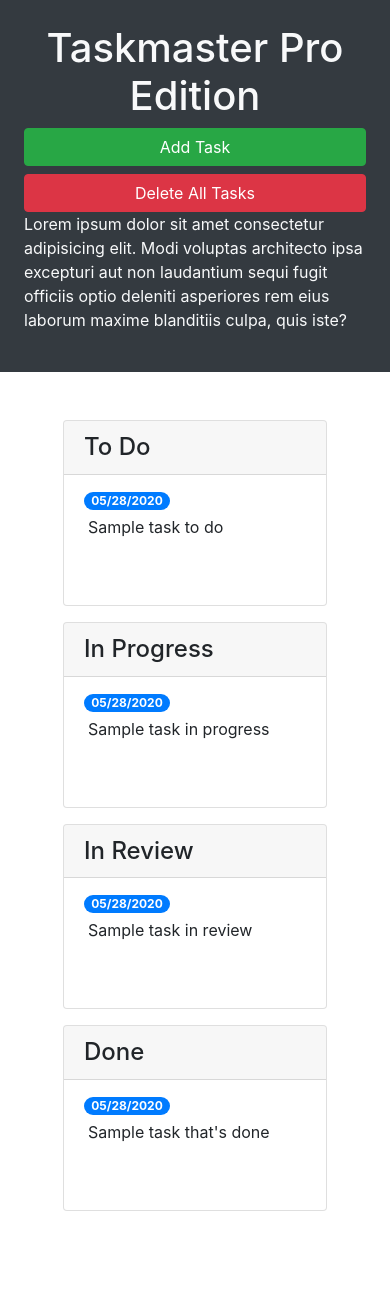
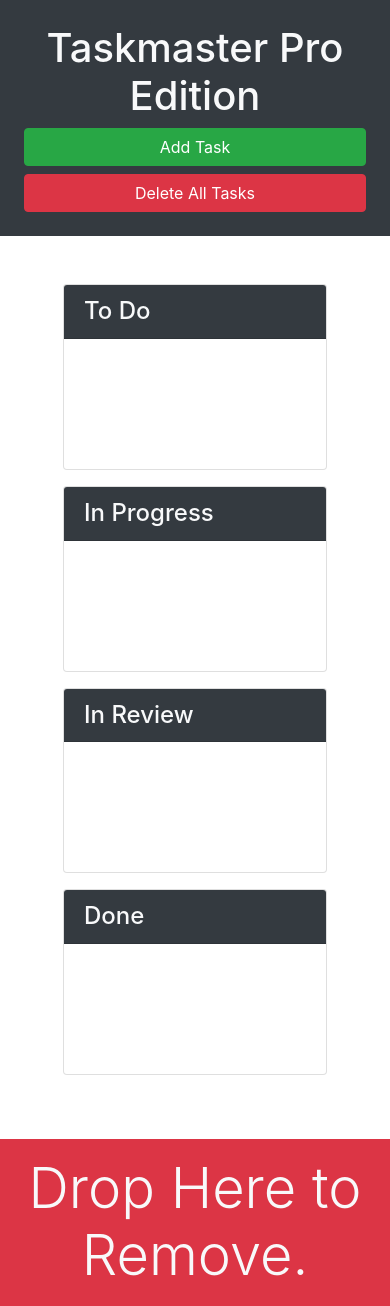
Before and after one commit to jaimecedillo/taskmaster-pro, a plain HTML site: page index.html in a window 390 px wide. Before the commit the page ends 1275 px from the top, so only its background shows below. Drawn offline with nearby package versions, Linux system fonts and the light colour scheme.

Commit message:
fixed screen sizes

```diff
--- a/assets/js/script.js
+++ b/assets/js/script.js
@@ -12,7 +12,6 @@ var createTask = function (taskText, taskDate, taskList) {
 
   // append span and p element to parent li
   taskLi.append(taskSpan, taskP);
-
 
   // append to ul list on the page
   $("#list-" + taskList).append(taskLi);
@@ -33,7 +32,7 @@ var loadTasks = function () {
 
   // loop over object properties
   $.each(tasks, function (list, arr) {
-
+    console.log(list, arr);
     // then loop over sub-array
     arr.forEach(function (task) {
       createTask(task.text, task.date, list);
@@ -44,6 +43,7 @@ var loadTasks = function () {
 var saveTasks = function () {
   localStorage.setItem("tasks", JSON.stringify(tasks));
 };
+
 // modal was triggered
 $("#task-form-modal").on("show.bs.modal", function () {
   // clear values
@@ -78,52 +78,17 @@ $("#task-form-modal .btn-primary").click(function () {
   }
 });
 
-
-
-
-// modal was triggered
-$("#task-form-modal").on("show.bs.modal", function() {
-  // clear values
-  $("#modalTaskDescription, #modalDueDate").val("");
-});
-
-// modal is fully visible
-$("#task-form-modal").on("shown.bs.modal", function() {
-  // highlight textarea
-  $("#modalTaskDescription").trigger("focus");
-});
-
-// save button in modal was clicked
-$("#task-form-modal .btn-primary").click(function() {
-  // get form values
-  var taskText = $("#modalTaskDescription").val();
-  var taskDate = $("#modalDueDate").val();
-
-  if (taskText && taskDate) {
-    createTask(taskText, taskDate, "toDo");
-
-    // close modal
-    $("#task-form-modal").modal("hide");
-
-    // save in tasks array
-    tasks.toDo.push({
-      text: taskText,
-      date: taskDate
-    });
-
-    saveTasks();
-  }
-});
-
 // task text was clicked
-$(".list-group").on("click", "p", function() {
+$(".list-group").on("click", "p", function () {
   // get current text of p element
   var text = $(this)
     .text()
     .trim();
 
   // replace p element with a new textarea
-  var textInput = $("<textarea>").addClass("form-control").val(text);
+  var textInput = $("<textarea>")
+    .addClass("form-control")
+    .val(text);
   $(this).replaceWith(textInput);
 
   // auto focus new element
@@ -131,7 +96,7 @@ $(".list-group").on("click", "p", function() {
 });
 
 // editable field was un-focused
-$(".list-group").on("blur", "textarea", function() {
+$(".list-group").on("blur", "textarea", function () {
   // get current value of textarea
   var text = $(this).val();
 
@@ -158,7 +123,7 @@ $(".list-group").on("blur", "textarea", function() {
 });
 
 // due date was clicked
-$(".list-group").on("click", "span", function() {
+$(".list-group").on("click", "span", function () {
   // get current text
   var date = $(this)
     .text()
@@ -176,7 +141,7 @@ $(".list-group").on("click", "span", function() {
 });
 
 // value of due date was changed
-$(".list-group").on("blur", "input[type='text']", function() {
+$(".list-group").on("blur", "input[type='text']", function () {
   var date = $(this).val();
 
   // get status type and position in the list
@@ -196,11 +161,11 @@ $(".list-group").on("blur", "input[type='text']", function() {
   var taskSpan = $("<span>")
     .addClass("badge badge-primary badge-pill")
     .text(date);
-    $(this).replaceWith(taskSpan);
+  $(this).replaceWith(taskSpan);
 });
 
 // remove all tasks
-$("#remove-tasks").on("click", function() {
+$("#remove-tasks").on("click", function () {
   for (var key in tasks) {
     tasks[key].length = 0;
     $("#list-" + key).empty();
--- a/index.html
+++ b/index.html
@@ -13,51 +13,40 @@
 <body>
 
   <div class="row min-vh-100 no-gutters">
-    <header class="col-12 col-lg-3 bg-dark text-light d-flex flex-column p-4 p-lg-3">
+    <header class="col-12 col-lg-3 bg-dark text-light sticky-top d-flex flex-column p-4 p-lg-3">
       <h1 class="text-center">Taskmaster Pro Edition</h1>
       <button id="create-task" class="btn btn-block btn-success" data-toggle="modal" data-target="#task-form-modal">Add
         Task</button>
       <button id="remove-tasks" class="btn btn-block btn-danger">Delete All Tasks</button>
-      <p class="mt-auto">Lorem ipsum dolor sit amet consectetur adipisicing elit. Modi voluptas architecto ipsa
+      <p class="mt-auto d-none d-lg-block">Lorem ipsum dolor sit amet consectetur adipisicing elit. Modi voluptas
+        architecto ipsa
         excepturi aut non
         laudantium sequi fugit officiis optio deleniti asperiores rem eius laborum maxime blanditiis culpa, quis iste?
       </p>
     </header>
-    <main class="col-12 col-lg-9">
+    <main class="col-12 col-lg-9 d-flex flex-column">
       <div class="m-5 row justify-content-around">
 
         <div class="col-12 col-md-6 col-xl-3 mb-3">
           <div class="card">
-            <h4 class="card-header">To Do</h4>
+            <h4 class="card-header bg-dark text-light">To Do</h4>
             <ul id="list-toDo" class="list-group list-group-flush">
-              <li class="list-group-item">
-                <span class="badge badge-primary badge-pill">05/28/2020</span>
-                <p class="m-1">Sample task to do</p>
-              </li>
             </ul>
           </div>
         </div>
 
         <div class="col-12 col-md-6 col-xl-3 mb-3">
           <div class="card">
-            <h4 class="card-header">In Progress</h4>
+            <h4 class="card-header bg-dark text-light">In Progress</h4>
             <ul id="list-inProgress" class="list-group list-group-flush">
-              <li class="list-group-item">
-                <span class="badge badge-primary badge-pill">05/28/2020</span>
-                <p class="m-1">Sample task in progress</p>
-              </li>
             </ul>
           </div>
         </div>
 
         <div class="col-12 col-md-6 col-xl-3 mb-3">
           <div class="card">
-            <h4 class="card-header">In Review</h4>
+            <h4 class="card-header bg-dark text-light">In Review</h4>
             <ul id="list-inReview" class="list-group list-group-flush">
-              <li class="list-group-item">
-                <span class="badge badge-primary badge-pill">05/28/2020</span>
-                <p class="m-1">Sample task in review</p>
-              </li>
             </ul>
           </div>
         </div>
@@ -65,16 +54,17 @@
         <!-- done start -->
         <div class="col-12 col-md-6 col-xl-3 mb-3">
           <div class="card">
-            <h4 class="card-header">Done</h4>
+            <h4 class="card-header bg-dark text-light">Done</h4>
             <ul id="list-done" class="list-group list-group-flush">
-              <li class="list-group-item">
-                <span class="badge badge-primary badge-pill">05/28/2020</span>
-                <p class="m-1">Sample task that's done</p>
-              </li>
             </ul>
           </div>
         </div>
+      </div>
 
+      <div class="mt-auto" id="trash">
+        <div class="w-100 bg-danger p-3 text-center text-light display-4">
+          Drop Here to Remove.
+        </div>
       </div>
     </main>
 
```
